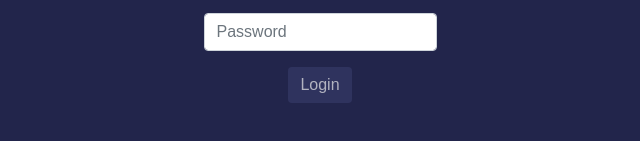
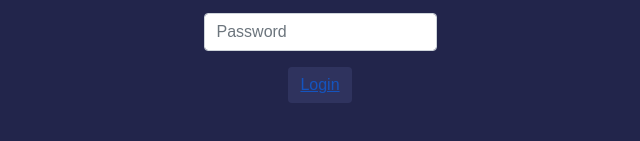
Before and after one commit to herrbaha/letztemovies, a React (Create React App) app: page / in a window 1280 px wide. Shown: the part 361-502 px from the top of the page, without its empty margins (320-960 px from the left). Built offline with nearby package versions, Linux system fonts and the light colour scheme.

Commit message:
readme link hinzugefügt

```diff
--- a/src/components/Login.js
+++ b/src/components/Login.js
@@ -47,12 +47,12 @@ const Login = () => {
             onChange={(e) => setPassword(e.target.value)}
           />
         </Form.Group>
-
-        <Link to="/search" ><Button
+        <Button
           type="submit"
           className="login-btn"
           disabled={!validateForm()}
-        >Login</Button></Link>
+        ><Link to="/search" >Login</Link></Button>
+
       </Form>
     </div>
   );
```
Also changed, not shown: 1 other file (tests, documents, lock files or other folders).
